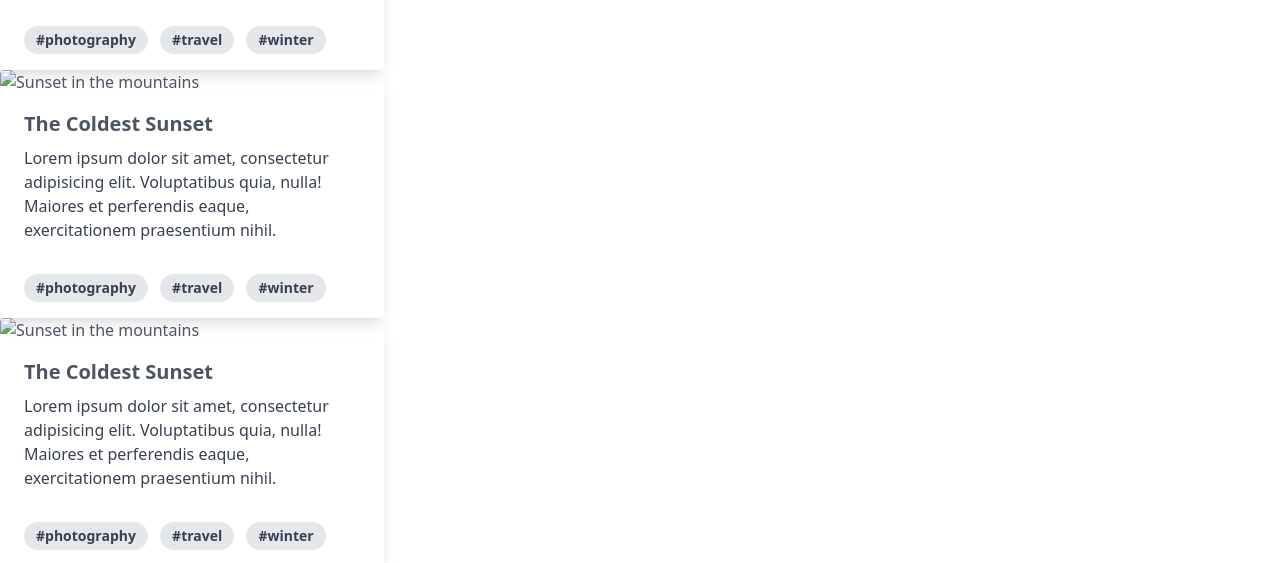
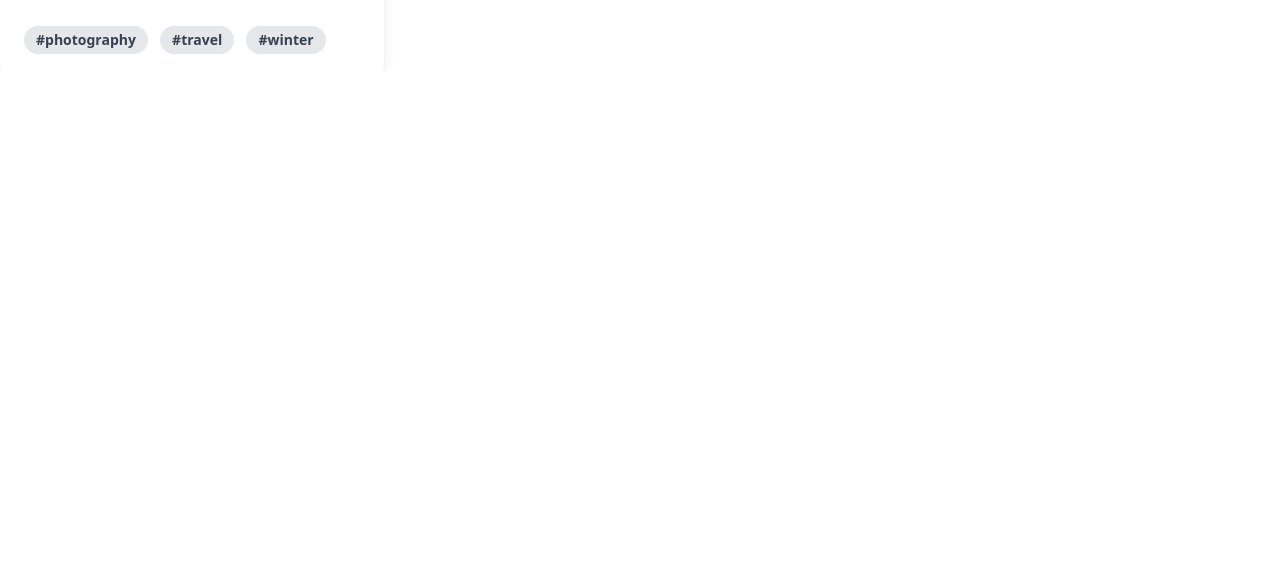
Before and after one commit to kwabenamarmo/Kwabenamarmodev, a website: page public/index.html in a window 1280 px wide. Shown: the part 1382-1945 px from the top of the page. After the commit the page ends 1452 px from the top, so only its background shows below. Drawn offline with nearby package versions, Linux system fonts and the light colour scheme.

Commit message:
removal of extra cards

```diff
--- a/public/index.html
+++ b/public/index.html
@@ -92,34 +92,7 @@
         <span class="inline-block bg-gray-200 rounded-full px-3 py-1 text-sm font-semibold text-gray-700 mr-2 mb-2">#travel</span>
         <span class="inline-block bg-gray-200 rounded-full px-3 py-1 text-sm font-semibold text-gray-700 mr-2 mb-2">#winter</span>
       </div>
-    </div><div class="max-w-sm rounded overflow-hidden shadow-lg">
-      <img class="w-full" src="/img/card-top.jpg" alt="Sunset in the mountains">
-      <div class="px-6 py-4">
-        <div class="font-bold text-xl mb-2">The Coldest Sunset</div>
-        <p class="text-gray-700 text-base">
-          Lorem ipsum dolor sit amet, consectetur adipisicing elit. Voluptatibus quia, nulla! Maiores et perferendis eaque, exercitationem praesentium nihil.
-        </p>
-      </div>
-      <div class="px-6 pt-4 pb-2">
-        <span class="inline-block bg-gray-200 rounded-full px-3 py-1 text-sm font-semibold text-gray-700 mr-2 mb-2">#photography</span>
-        <span class="inline-block bg-gray-200 rounded-full px-3 py-1 text-sm font-semibold text-gray-700 mr-2 mb-2">#travel</span>
-        <span class="inline-block bg-gray-200 rounded-full px-3 py-1 text-sm font-semibold text-gray-700 mr-2 mb-2">#winter</span>
-      </div>
-    </div><div class="max-w-sm rounded overflow-hidden shadow-lg">
-      <img class="w-full" src="/img/card-top.jpg" alt="Sunset in the mountains">
-      <div class="px-6 py-4">
-        <div class="font-bold text-xl mb-2">The Coldest Sunset</div>
-        <p class="text-gray-700 text-base">
-          Lorem ipsum dolor sit amet, consectetur adipisicing elit. Voluptatibus quia, nulla! Maiores et perferendis eaque, exercitationem praesentium nihil.
-        </p>
-      </div>
-      <div class="px-6 pt-4 pb-2">
-        <span class="inline-block bg-gray-200 rounded-full px-3 py-1 text-sm font-semibold text-gray-700 mr-2 mb-2">#photography</span>
-        <span class="inline-block bg-gray-200 rounded-full px-3 py-1 text-sm font-semibold text-gray-700 mr-2 mb-2">#travel</span>
-        <span class="inline-block bg-gray-200 rounded-full px-3 py-1 text-sm font-semibold text-gray-700 mr-2 mb-2">#winter</span>
-      </div>
     </div>
-
     </section>
 
 
```
